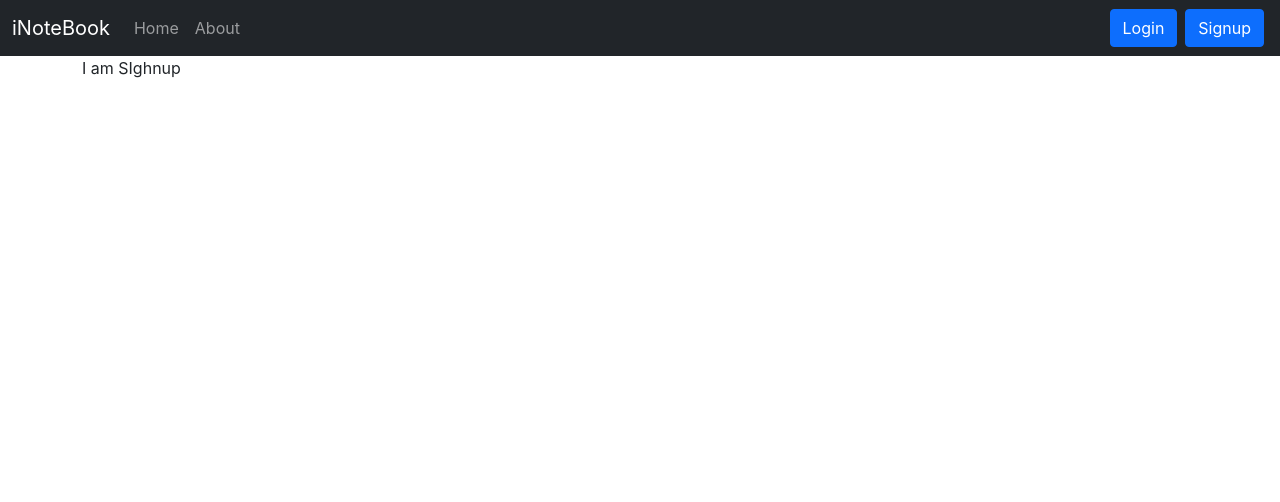
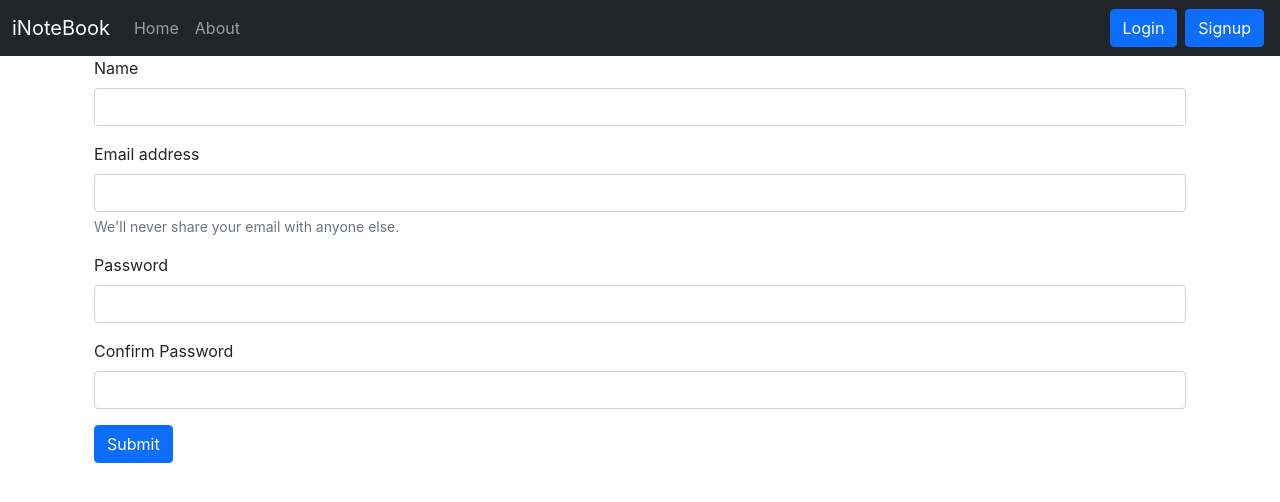
Before and after one commit to chintufireman/iNotebook, a React (Create React App) app: page /signup in a window 1280 px wide. Shown: the top 502 px of the page. Built offline with nearby package versions, Linux system fonts and the light colour scheme.

Commit message:
18 added signup form

```diff
--- a/src/components/Login.js
+++ b/src/components/Login.js
@@ -60,6 +60,8 @@
             name="password"
             onChange={handleChange}
             value={credentials.password}
+            minLength={5}
+            required
           />
         </div>
         <button type="submit" className="btn btn-primary">
--- a/src/components/Signup.js
+++ b/src/components/Signup.js
@@ -1,9 +1,108 @@
-import React from 'react'
+import React, { useState } from "react";
+import { useNavigate } from "react-router-dom";
 
 const Signup = () => {
+  const [credentials, setCredentials] = useState({
+    name: "",
+    email: "",
+    password: "",
+    cpassword: "",
+  });
+  let navigate = useNavigate();
+
+
+  const handleSubmit = async (e) => {
+    e.preventDefault();
+    const {name,email,password} = credentials;
+    const response = await fetch(`http://localhost:5000/api/auth/createUser`, {
+      method: "POST",
+      headers: {
+        "Content-Type": "application/json",
+      },
+      body: JSON.stringify({
+        name:credentials.name,
+        email: credentials.email,
+        password: credentials.password,
+      }),
+    });
+    const json = await response.json();
+    console.log(json);
+    if (json.success) {
+      //save the authtoken and redirect
+      localStorage.setItem("token", json.authToken);
+      navigate("/");
+    } else {
+      alert("invalid credentials");
+    }
+  };
+
+  const handleChange = (e) => {
+    setCredentials({ ...credentials, [e.target.name]: e.target.value });
+  };
+
   return (
-    <div>I am SIghnup</div>
-  )
-}
+    <div className="container">
+      <form>
+        <div className="mb-3">
+          <label htmlFor="name" className="form-label">
+            Name
+          </label>
+          <input
+            type="text"
+            className="form-control"
+            id="name"
+            name="name"
+            aria-describedby="emailHelp"
+            onChange={handleChange}
+          />
+        </div>
+        <div className="mb-3">
+          <label htmlFor="email" className="form-label">
+            Email address
+          </label>
+          <input
+            type="email"
+            className="form-control"
+            id="email"
+            name="email"
+            aria-describedby="emailHelp"
+            onChange={handleChange}
+          />
+          <div id="emailHelp" className="form-text">
+            We'll never share your email with anyone else.
+          </div>
+        </div>
+        <div className="mb-3">
+          <label htmlFor="password" className="form-label">
+            Password
+          </label>
+          <input
+            type="password"
+            className="form-control"
+            id="password"
+            name="password"
+            onChange={handleChange}
+          />
+        </div>
+        <div className="mb-3">
+          <label htmlFor="cpassword" className="form-label">
+            Confirm Password
+          </label>
+          <input
+            type="password"
+            className="form-control"
+            id="cpassword"
+            name="cpassword"
+            onChange={handleChange}
+          />
+        </div>
 
-export default Signup
+        <button onClick={handleSubmit} type="submit" className="btn btn-primary">
+          Submit
+        </button>
+      </form>
+    </div>
+  );
+};
+
+export default Signup;
```
Also changed, not shown: 2 other files (tests, documents, lock files or other folders).
